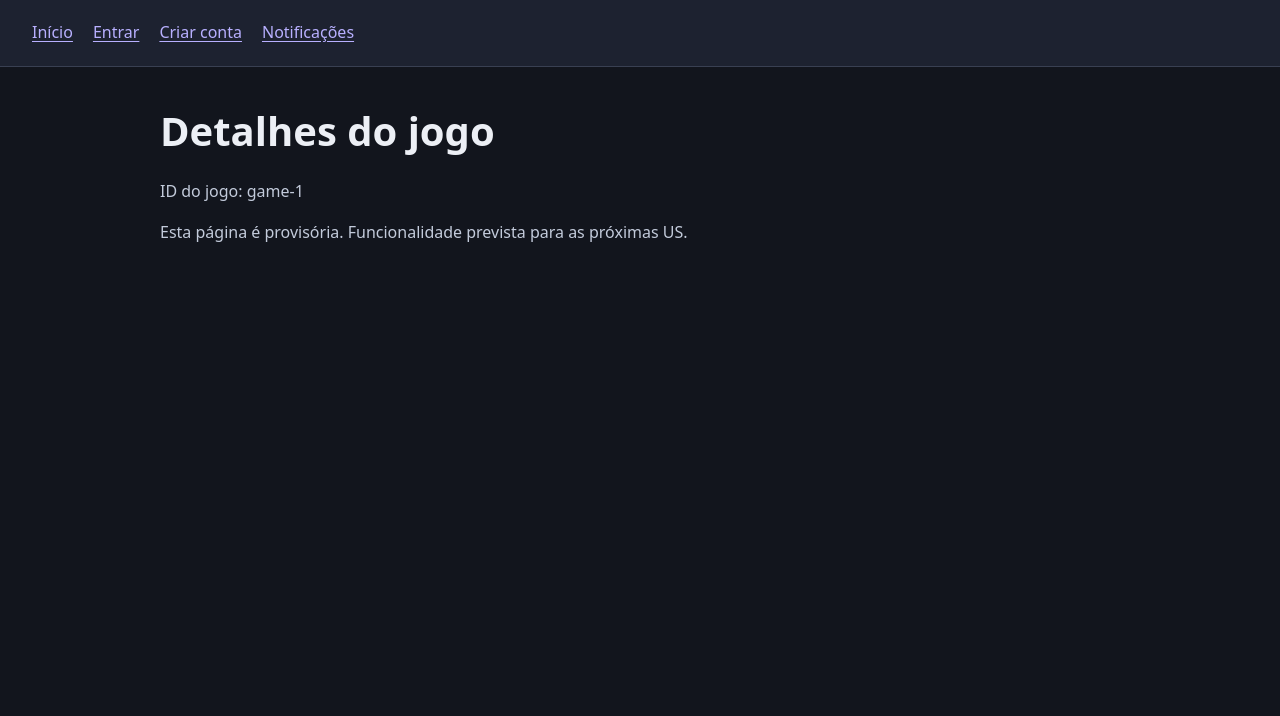
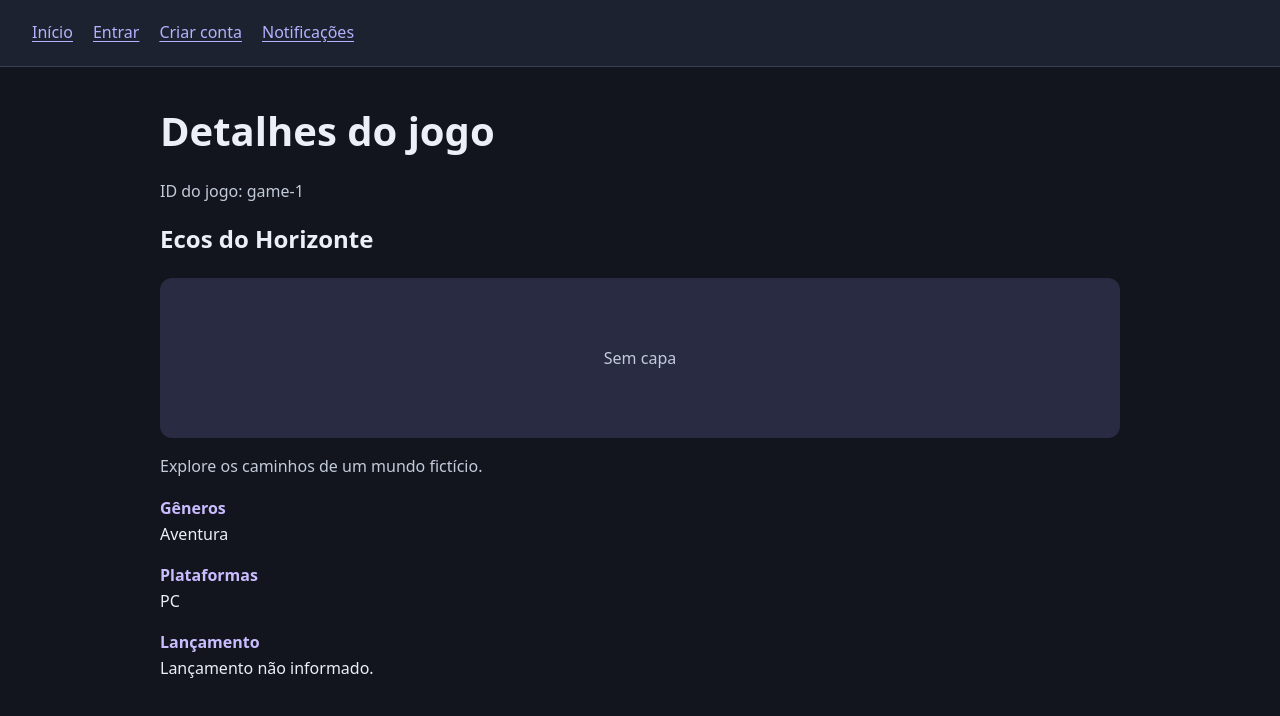
Before and after one commit to LucasMarapodi/letterbox-frontend, a React (Vite) app: page /jogos/game-1 in a window 1280 px wide. Shown: the top 716 px of the page. Built offline with nearby package versions, Linux system fonts and the light colour scheme.

Commit message:
feat(US-10): conclui detalhes publicos com fallbacks e consulta por ID

```diff
--- a/src/App.tsx
+++ b/src/App.tsx
@@ -2,6 +2,7 @@ import type { ReactElement } from 'react';
 import { HomePage } from './pages/HomePage';
 import { BrowserRouter, Link, Route, Routes } from 'react-router-dom';
 import { PlaceholderPage } from './pages/PlaceholderPage';
+import { GameDetailsPage } from './pages/GameDetailsPage';
 
 export function AppRoutes(): ReactElement {
   return <>
@@ -15,7 +16,7 @@ export function AppRoutes(): ReactElement {
     </header>
     <Routes>
       <Route path="/" element={<HomePage />} />
-      <Route path="/jogos/:gameId" element={<PlaceholderPage title="Detalhes do jogo" parameter="gameId" parameterLabel="ID do jogo" />} />
+      <Route path="/jogos/:gameId" element={<GameDetailsPage />} />
       <Route path="/reviews/:reviewId" element={<PlaceholderPage title="Review" parameter="reviewId" parameterLabel="ID da review" />} />
       <Route path="/perfil/:userId" element={<PlaceholderPage title="Perfil público" parameter="userId" parameterLabel="ID do usuário" />} />
       <Route path="/login" element={<PlaceholderPage title="Entrar" />} />
--- /dev/null
+++ b/src/pages/GameDetailsPage.tsx
@@ -0,0 +1,61 @@
+import type { ReactElement } from 'react';
+import { useEffect, useState } from 'react';
+import type { Game, Id } from '../models';
+import { useOpaqueRouteId } from '../routing/useOpaqueRouteId';
+import { services } from '../services';
+import { EmptyState, ErrorState, LoadingState } from '../components/Feedback';
+
+type GameState = { status: 'loading' } | { status: 'error' } | { status: 'ready'; game: Game | null };
+interface GameDetailsContentProps { id: Id; }
+
+function releaseLabel(value: string | null): string {
+  if (!value) return 'Lançamento não informado.';
+  const date: Date = new Date(value);
+  return Number.isNaN(date.getTime())
+    ? 'Lançamento não informado.'
+    : new Intl.DateTimeFormat('pt-BR', { timeZone: 'UTC' }).format(date);
+}
+
+function GameDetailsContent({ id }: GameDetailsContentProps): ReactElement {
+  const [state, setState] = useState<GameState>({ status: 'loading' });
+  const [attempt, setAttempt] = useState<number>(0);
+  useEffect(() => {
+    let active: boolean = true;
+    services.games.getById(id).then(
+      (game) => { if (active) setState({ status: 'ready', game }); },
+      () => { if (active) setState({ status: 'error' }); },
+    );
+    return () => { active = false; };
+  }, [id, attempt]);
+
+  function retry(): void {
+    setState({ status: 'loading' });
+    setAttempt((previous) => previous + 1);
+  }
+
+  if (state.status === 'loading') return <LoadingState message="Carregando jogo…" />;
+  if (state.status === 'error') return <ErrorState message="Não foi possível carregar o jogo." onRetry={retry} />;
+  const game: Game | null = state.game;
+  if (!game) return <EmptyState message="Jogo não encontrado." />;
+  return <section className="game-information" aria-labelledby="game-title">
+    <h2 id="game-title">{game.title}</h2>
+    {game.coverUrl
+      ? <img className="details-cover" src={game.coverUrl} alt={`Capa de ${game.title}`} />
+      : <div className="details-cover game-cover" role="img" aria-label={`Capa de ${game.title} indisponível`}>Sem capa</div>}
+    <p>{game.summary.trim() || 'Descrição indisponível.'}</p>
+    <dl>
+      <dt>Gêneros</dt><dd>{game.genres.length ? game.genres.join(', ') : 'Gêneros não informados.'}</dd>
+      <dt>Plataformas</dt><dd>{game.platforms.length ? game.platforms.join(', ') : 'Plataformas não informadas.'}</dd>
+      <dt>Lançamento</dt><dd>{releaseLabel(game.releaseDate)}</dd>
+    </dl>
+  </section>;
+}
+
+export function GameDetailsPage(): ReactElement {
+  const id: Id | undefined = useOpaqueRouteId('gameId');
+  return <main>
+    <h1>Detalhes do jogo</h1>
+    <p>ID do jogo: {id}</p>
+    {id ? <GameDetailsContent key={id} id={id} /> : <EmptyState message="Jogo não encontrado." />}
+  </main>;
+}
--- a/src/styles.css
+++ b/src/styles.css
@@ -29,5 +29,8 @@ button:disabled { opacity: 0.6; cursor: default; }
 .game-card { margin: 0; border: 1px solid #4a5062; border-radius: 0.75rem; overflow: hidden; }
 .game-grid { display: grid; grid-template-columns: repeat(auto-fit, minmax(min(100%, 14rem), 1fr)); gap: 1.5rem; }
 #catalog-title { margin-top: 2rem; }
+.details-cover { width: min(100%, 24rem); height: 16rem; object-fit: cover; border-radius: 0.75rem; }
+dt { font-weight: 700; color: #c9bcff; }
+dd { margin: 0 0 1rem; }
 .game-card h3 { margin: 0; padding: 1rem; }
 .game-cover { width: 100%; height: 10rem; object-fit: cover; display: flex; align-items: center; justify-content: center; background: #282b42; color: #c3cbdb; }
```
Also changed, not shown: 1 other file (tests, documents, lock files or other folders).
